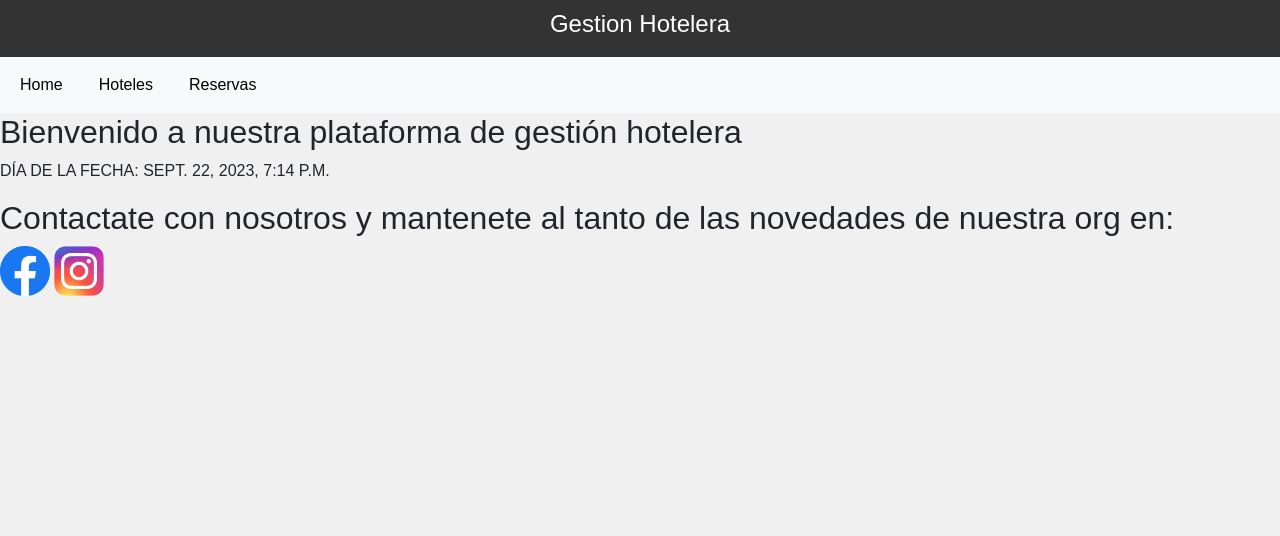
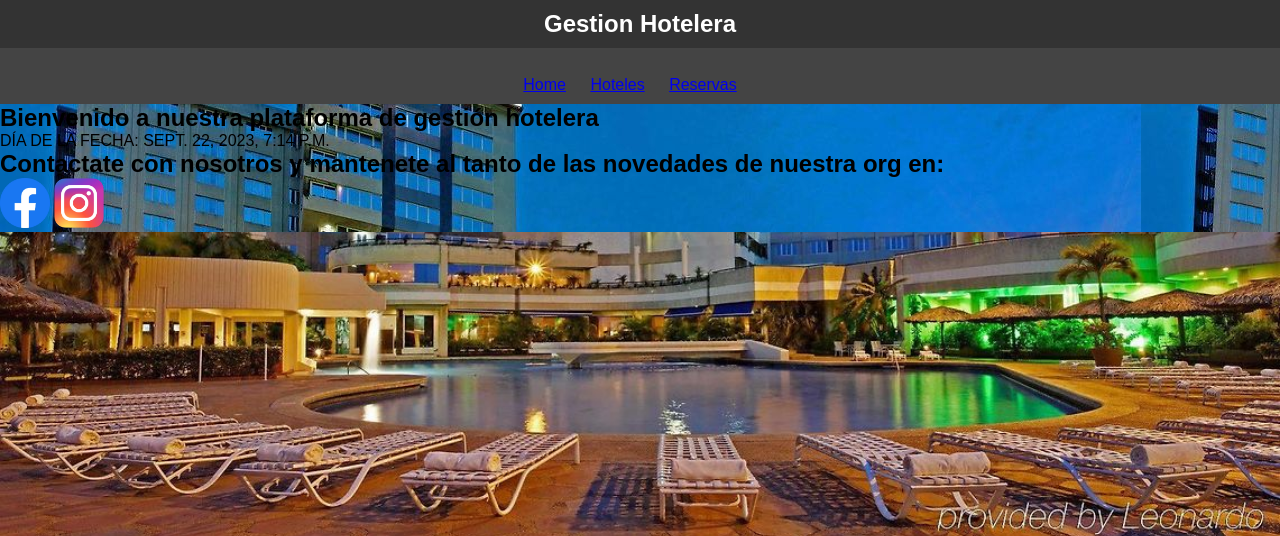
Before and after one commit to crescendollow/CaCTurismo, a Django app: page /TurismoCaC/ in a window 1280 px wide. Shown: the top 536 px of the page. Run offline with Django 4.2, Linux system fonts and the light colour scheme.

Commit message:
Modificacion para fondo

```diff
--- a/TurismoCaC/TurismoCaC/core/static/core/css/index.css
+++ b/TurismoCaC/TurismoCaC/core/static/core/css/index.css
@@ -5,11 +5,19 @@
     padding: 0;
 }
 
+.fondo{
+    background-image: url(/core/static/core/media/fondo.jpg);
+}
+
 body {
     font-family: Arial, sans-serif;
+    background-color: #50db2e;
+    background-image: url(/core/static/core/media/fondo.jpg);
+    background-repeat: no-repeat;
+    background-size: cover;
+    background-position: center;
+}
 
-    background-color: #f0f0f0;
-}
 
 header {
     background-color: #333;
--- a/TurismoCaC/TurismoCaC/core/templates/core/base_project.html
+++ b/TurismoCaC/TurismoCaC/core/templates/core/base_project.html
@@ -5,11 +5,13 @@
     <meta charset="UTF-8">
     <meta name="viewport" content="width=device-width, initial-scale=1.0">
     <title>Tu Gestion Hotelera - {% block title %}{% endblock %}</title>
+
+    <!-- <link href="https://cdn.jsdelivr.net/npm/bootstrap@5.3.2/dist/css/bootstrap.min.css" rel="stylesheet" integrity="sha384-T3c6CoIi6uLrA9TneNEoa7RxnatzjcDSCmG1MXxSR1GAsXEV/Dwwykc2MPK8M2HN" crossorigin="anonymous"> -->
     <link rel="stylesheet" href="{% static 'core/css/index.css' %}">
-    <link href="https://cdn.jsdelivr.net/npm/bootstrap@5.3.2/dist/css/bootstrap.min.css" rel="stylesheet" integrity="sha384-T3c6CoIi6uLrA9TneNEoa7RxnatzjcDSCmG1MXxSR1GAsXEV/Dwwykc2MPK8M2HN" crossorigin="anonymous">
     {% block extra_css%}{%endblock%}
 </head>
 <body>
+    <div class = "fondo">
     <header>
         <h1>Gestion Hotelera</h1>
         <h2>{% block section_title %} {% endblock %}</h2>
@@ -44,5 +46,6 @@
         {% include "core/footer.html" %}
     </footer>
     <script src="https://cdn.jsdelivr.net/npm/bootstrap@5.3.2/dist/js/bootstrap.bundle.min.js" integrity="sha384-C6RzsynM9kWDrMNeT87bh95OGNyZPhcTNXj1NW7RuBCsyN/o0jlpcV8Qyq46cDfL" crossorigin="anonymous"></script>
+</div>
 </body>
 </html>
```
Also changed, not shown: TurismoCaC/TurismoCaC/core/static/core/media/fondo.jpg (added).
